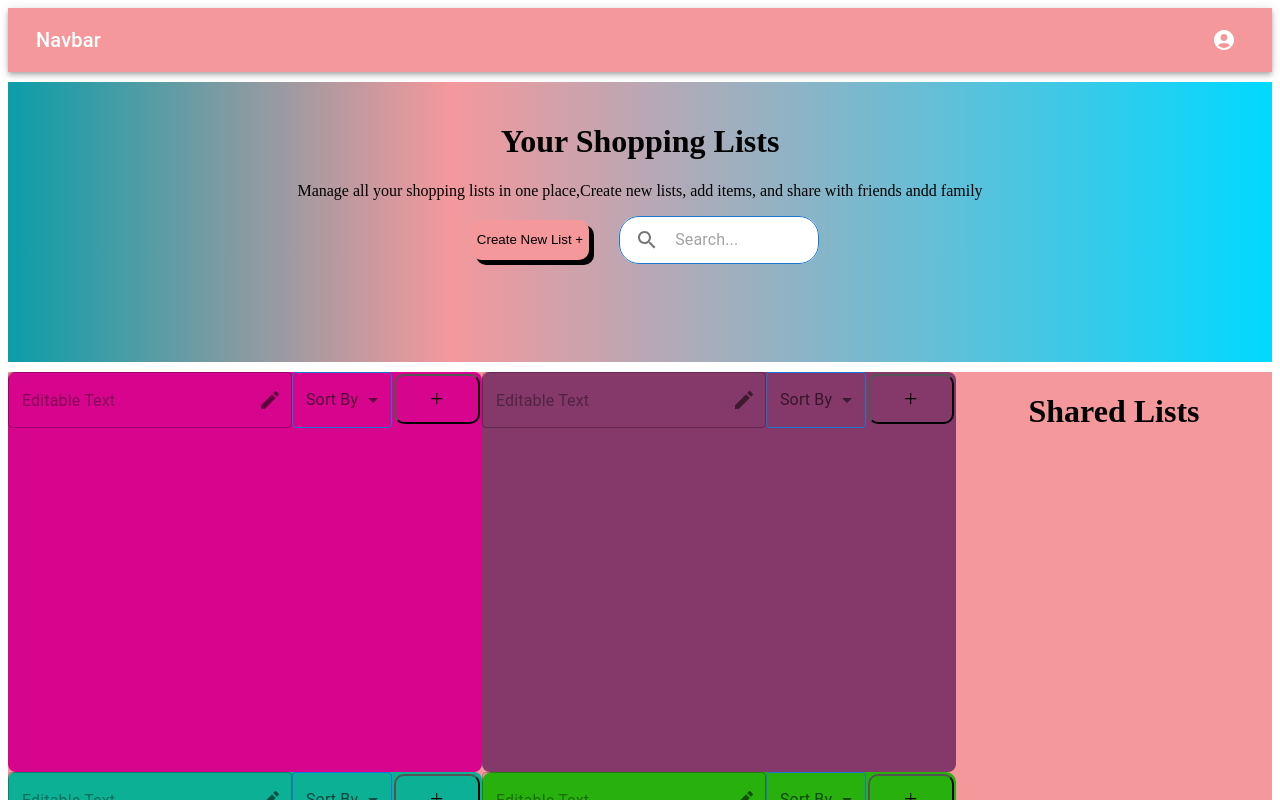
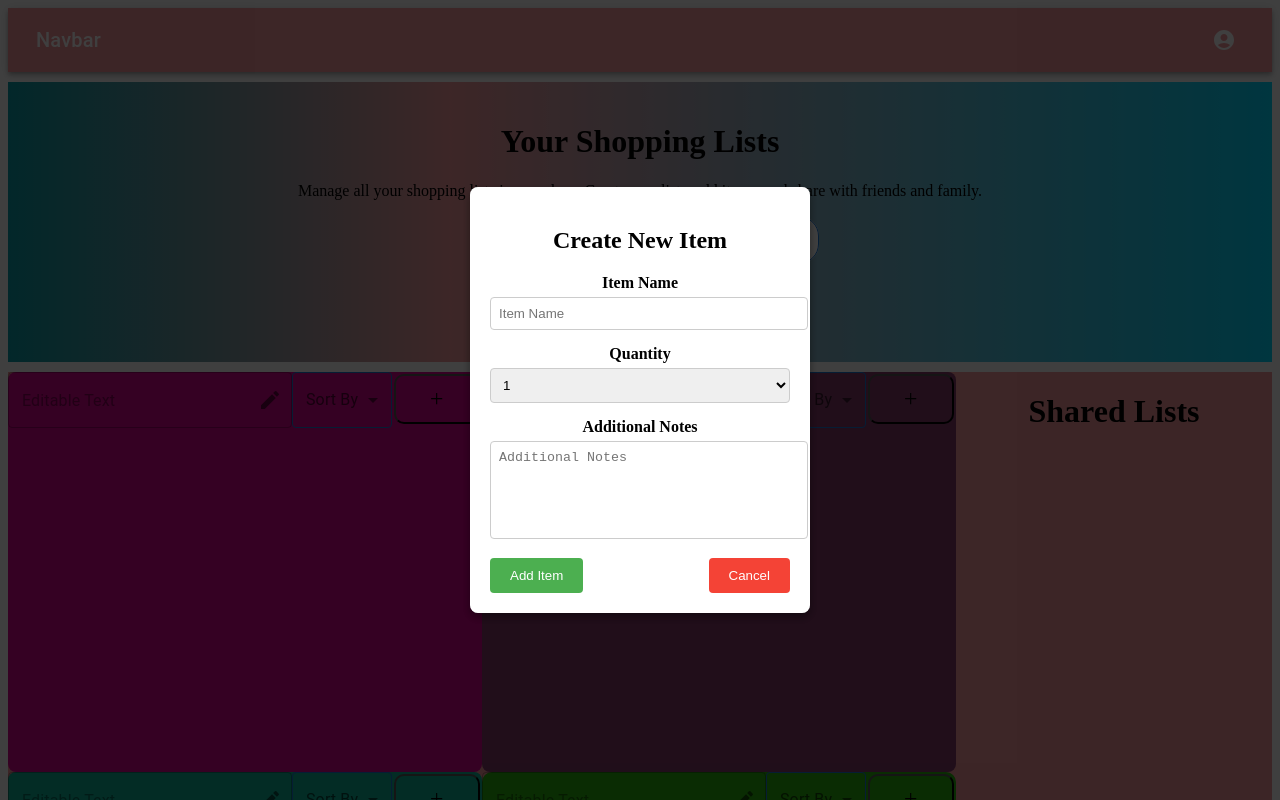
Before and after one commit to AlsonAfrica/React-ShoppingApp, a React (Vite) app in the folder react-shoppingapp/: page /HomePage in a window 1280 px wide. Both pictures are taken after a click on the button 436 px from the left and 399 px from the top of the page. Shown: the top 800 px of the page. Built offline with nearby package versions, Linux system fonts and the light colour scheme.

Commit message:
add item form added in the homepage not yet posting on the server

```diff
--- /dev/null
+++ b/react-shoppingapp/src/components/AddItemForm.jsx
@@ -0,0 +1,77 @@
+import "../components/styles/AddItemForm.css";
+import React, { useState } from 'react';
+import { useDispatch } from 'react-redux';
+import { addItem } from '../store/listSlice';
+import { toggleFormVisibility } from '../store/formSlice';
+
+
+const AddItemForm = () => {
+  const dispatch = useDispatch();
+  const [itemName, setItemName] = useState('');
+  const [quantity, setQuantity] = useState(1);
+  const [notes, setNotes] = useState('');
+
+  const handleSubmit = (e) => {
+    e.preventDefault();
+
+    // Dispatch the addItem action
+    dispatch(addItem({ itemName, quantity, notes }));
+
+    // Reset form fields
+    setItemName('');
+    setQuantity(1);
+    setNotes('');
+
+    // Hide the form after submission
+    dispatch(toggleFormVisibility());
+  };
+
+  return (
+    <div className="add-item-form-overlay">
+      <div className="add-item-form-card">
+        <h2>Create New Item</h2>
+        <form onSubmit={handleSubmit}>
+          <div className="form-group">
+            <label htmlFor="itemName">Item Name</label>
+            <input
+              id="itemName"
+              type="text"
+              placeholder="Item Name"
+              value={itemName}
+              onChange={(e) => setItemName(e.target.value)}
+              required
+            />
+          </div>
+          <div className="form-group">
+            <label htmlFor="quantity">Quantity</label>
+            <select
+              id="quantity"
+              value={quantity}
+              onChange={(e) => setQuantity(e.target.value)}
+              required
+            >
+              {[...Array(100).keys()].map((num) => (
+                <option key={num + 1} value={num + 1}>{num + 1}</option>
+              ))}
+            </select>
+          </div>
+          <div className="form-group">
+            <label htmlFor="notes">Additional Notes</label>
+            <textarea
+              id="notes"
+              placeholder="Additional Notes"
+              value={notes}
+              onChange={(e) => setNotes(e.target.value)}
+            ></textarea>
+          </div>
+          <div className="form-buttons">
+            <button type="submit" className="submit-btn">Add Item</button>
+            <button type="button" className="cancel-btn" onClick={() => dispatch(toggleFormVisibility())}>Cancel</button>
+          </div>
+        </form>
+      </div>
+    </div>
+  );
+};
+
+export default AddItemForm;
--- a/react-shoppingapp/src/components/HomePage.jsx
+++ b/react-shoppingapp/src/components/HomePage.jsx
@@ -1,62 +1,115 @@
+// src/components/HomePage.js
 import React from "react";
-import "../components/styles/HomePage.css"
+import "../components/styles/HomePage.css";
 import NavbarHome from "./Navbar-Home";
 import EditableTextField from "./Editable-field";
 import Dropdown from "./drop-down";
 import { GrAdd } from "react-icons/gr";
 import SearchBar from "./mini-searchbar";
-// import AddItemForm from "./AddItemForm";
-// import SearchBar from "./mini-searchbar";
+import { useDispatch, useSelector } from 'react-redux';
+import { toggleFormVisibility } from "../store/formSlice";
+import AddItemForm from "./AddItemForm"; // Import your form component
 
+const HomePage = () => {
+    const dispatch = useDispatch();
+    const isFormVisible = useSelector((state) => state.form.isFormVisible);
+    const items = useSelector((state) => state.list.items); // Get the list items from Redux store
 
-const HomePage = () => (
+    return (
         <div className="wrapper2">
             <div><NavbarHome /></div>
             <div className="home-hero">
-            <div className="home-text"><h1>Your Shopping Lists</h1>
-                <p>Manage all your shopping lists in one place,Create new lists, add items, and share with friends andd family</p>
+                <div className="home-text">
+                    <h1>Your Shopping Lists</h1>
+                    <p>Manage all your shopping lists in one place. Create new lists, add items, and share with friends and family.</p>
                 </div>
                 <div className="btn-search">
                     <div className="home-button"><button>Create New List +</button></div>
-                 <div className="search-bar"><SearchBar/></div>
+                    <div className="search-bar"><SearchBar /></div>
                 </div>
-
             </div>
             <div className="lists">
                 <div className="my-shopping-lists">
                     <div className="list-container1">
-                    <div className="textfield"><EditableTextField/><Dropdown/><button className="floating-btn1" title="Add-list"><GrAdd /></button></div>
-                    <div></div>
-                    {/* <button className="floating-btn1"><GrAdd /></button> */}
+                        <div className="textfield">
+                            <EditableTextField />
+                            <Dropdown />
+                            <button
+                                className="floating-btn1"
+                                title="Add-list"
+                                onClick={() => dispatch(toggleFormVisibility())}
+                            >
+                                <GrAdd />
+                            </button>
                         </div>
-                <div className="list-container2">
-                    <div className="textfield"><EditableTextField/><Dropdown/><button className="floating-btn1" title="Add-list"><GrAdd /></button></div>
-                    <div></div>
+                        {isFormVisible && (
+                            <div className="form-tab">
+                                <AddItemForm />
+                            </div>
+                        )}
+                        {/* Display the list items */}
+                        <div className="list-container">
+                            {items.map((item, index) => (
+                                <div key={index} className="list-item">
+                                    <p>{item.itemName}</p>
+                                    <p>Quantity: {item.quantity}</p>
+                                    <p>Notes: {item.notes}</p>
+                                </div>
+                            ))}
+                        </div>
 
                     </div>
-                {/* <div className="tags"><h1>My Shopping lists <Dropdown/> <SearchBar/></h1></div> */}
-                {/* <div> */}
-                    {/* <ShoppingListCard/> */}
-                    {/* <ShoppingListCard/> */}
-
-                {/* </div> */}
+                    {/* Repeat similar structure for other list containers */}
+                    <div className="list-container2">
+                        <div className="textfield">
+                            <EditableTextField />
+                            <Dropdown />
+                            <button
+                                className="floating-btn1"
+                                title="Add-list"
+                                onClick={() => dispatch(toggleFormVisibility())}
+                            >
+                                <GrAdd />
+                            </button>
+                        </div>
+                        {isFormVisible && (
+                            <div className="form-tab">
+                                <AddItemForm />
+                            </div>
+                        )}
+                        <div className="list-container">
+                            {items.map((item, index) => (
+                                <div key={index} className="list-item">
+                                    <p>{item.itemName}</p>
+                                    <p>Quantity: {item.quantity}</p>
+                                    <p>Notes: {item.notes}</p>
+                                </div>
+                            ))}
+                        </div>
+                    </div>
                 </div>
                 <div className="shared-lists">
                     <div className="list-container3">
-                <div className="textfield"><EditableTextField/><Dropdown/><button className="floating-btn1" title="Add-list"><GrAdd /></button></div>
-                <div></div>
-
+                        <div className="textfield">
+                            <EditableTextField />
+                            <Dropdown />
+                            <button className="floating-btn1" title="Add-list"><GrAdd /></button>
+                        </div>
                     </div>
                     <div className="list-container4">
-                <div className="textfield"><EditableTextField/><Dropdown/><button className="floating-btn1" title="Add-list"><GrAdd /></button></div>
-                <div></div>
-
+                        <div className="textfield">
+                            <EditableTextField />
+                            <Dropdown />
+                            <button className="floating-btn1" title="Add-list"><GrAdd /></button>
+                        </div>
                     </div>
                 </div>
                 <div className="sent-list">
                     <div className="sent-list-container"><h1>Shared Lists</h1></div>
                 </div>
             </div>
-    </div>)
+        </div>
+    );
+};
 
 export default HomePage;
--- /dev/null
+++ b/react-shoppingapp/src/components/styles/AddItemForm.css
@@ -0,0 +1,77 @@
+.add-item-form-overlay {
+    position: fixed;
+    top: 0;
+    left: 0;
+    width: 100%;
+    height: 100%;
+    background-color: rgba(0, 0, 0, 0.5);
+    display: flex;
+    justify-content: center;
+    align-items: center;
+    z-index: 1000; /* Ensures the form is on top of other elements */
+  }
+
+  .add-item-form-card {
+    background-color: white;
+    padding: 20px;
+    border-radius: 8px;
+    width: 300px;
+    box-shadow: 0 4px 8px rgba(0, 0, 0, 0.2);
+  }
+
+  .add-item-form-card h2 {
+    text-align: center;
+    margin-bottom: 20px;
+  }
+
+  .form-group {
+    margin-bottom: 15px;
+  }
+
+  .form-group label {
+    display: block;
+    margin-bottom: 5px;
+    font-weight: bold;
+  }
+
+  .form-group input,
+  .form-group select,
+  .form-group textarea {
+    width: 100%;
+    padding: 8px;
+    border-radius: 4px;
+    border: 1px solid #ccc;
+  }
+
+  .form-group textarea {
+    resize: none;
+    height: 80px;
+  }
+
+  .form-buttons {
+    display: flex;
+    justify-content: space-between;
+  }
+
+  .submit-btn {
+    background-color: #4CAF50;
+    color: white;
+    border: none;
+    padding: 10px 20px;
+    border-radius: 4px;
+    cursor: pointer;
+  }
+
+  .cancel-btn {
+    background-color: #f44336;
+    color: white;
+    border: none;
+    padding: 10px 20px;
+    border-radius: 4px;
+    cursor: pointer;
+  }
+
+  .submit-btn:hover,
+  .cancel-btn:hover {
+    opacity: 0.8;
+  }
--- /dev/null
+++ b/react-shoppingapp/src/store/formSlice.jsx
@@ -0,0 +1,18 @@
+
+import { createSlice } from '@reduxjs/toolkit';
+
+const formSlice = createSlice({
+  name: 'form',
+  initialState: {
+    isFormVisible: false,
+  },
+  reducers: {
+    toggleFormVisibility: (state) => {
+      state.isFormVisible = !state.isFormVisible;
+    },
+  },
+});
+
+export const { toggleFormVisibility } = formSlice.actions;
+
+export default formSlice.reducer;
--- /dev/null
+++ b/react-shoppingapp/src/store/listSlice.jsx
@@ -0,0 +1,16 @@
+import { createSlice } from '@reduxjs/toolkit';
+
+const listSlice = createSlice({
+  name: 'list',
+  initialState: {
+    items: [],
+  },
+  reducers: {
+    addItem: (state, action) => {
+      state.items.push(action.payload);
+    },
+  },
+});
+
+export const { addItem } = listSlice.actions;
+export default listSlice.reducer;
--- a/react-shoppingapp/src/store/store.jsx
+++ b/react-shoppingapp/src/store/store.jsx
@@ -1,11 +1,15 @@
 import {configureStore} from '@reduxjs/toolkit';
 import popupSlice from './popupSlice';
+import formSlice from './formSlice';
+import listReducer from './listSlice';
 
 
 
 const store = configureStore ({
     reducer:{
         popup:popupSlice,
+        form:formSlice,
+        list: listReducer,
 
     }
 });
```
Also changed, not shown: react-shoppingapp/src/components/styles/HomePage.css (+18 -0 lines). Lines whose indentation alone changed are shown as unchanged.
